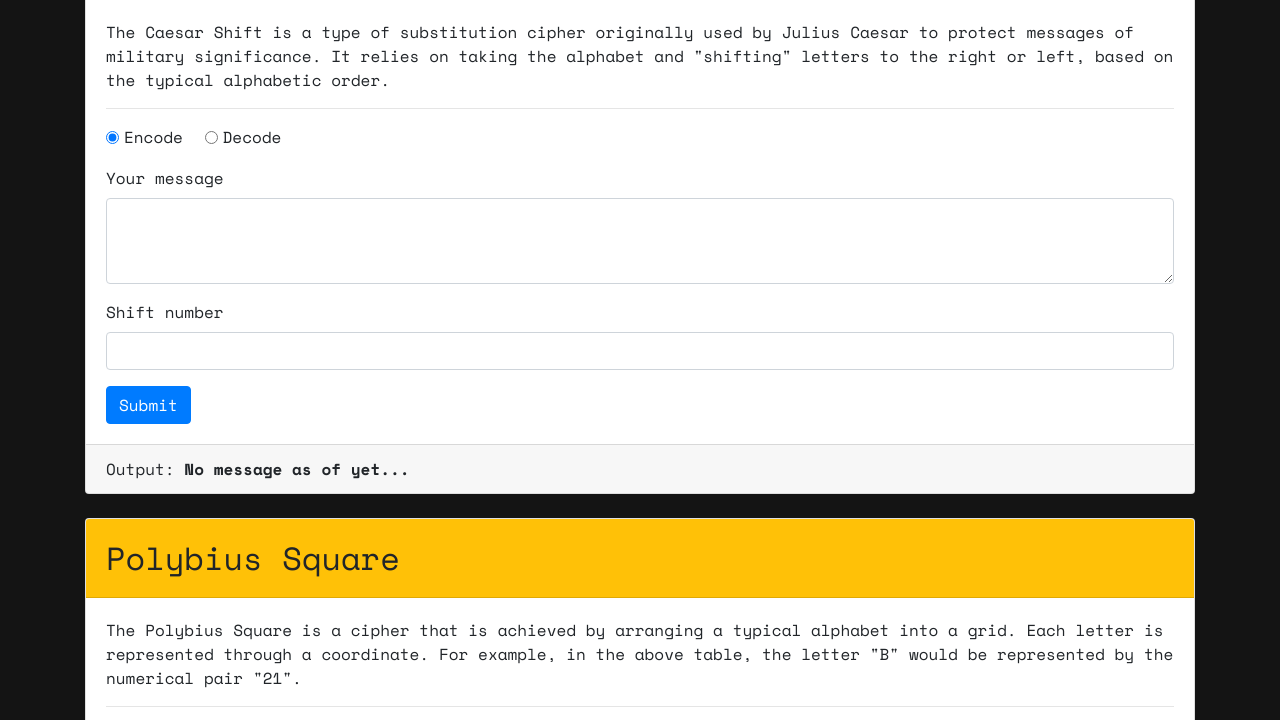
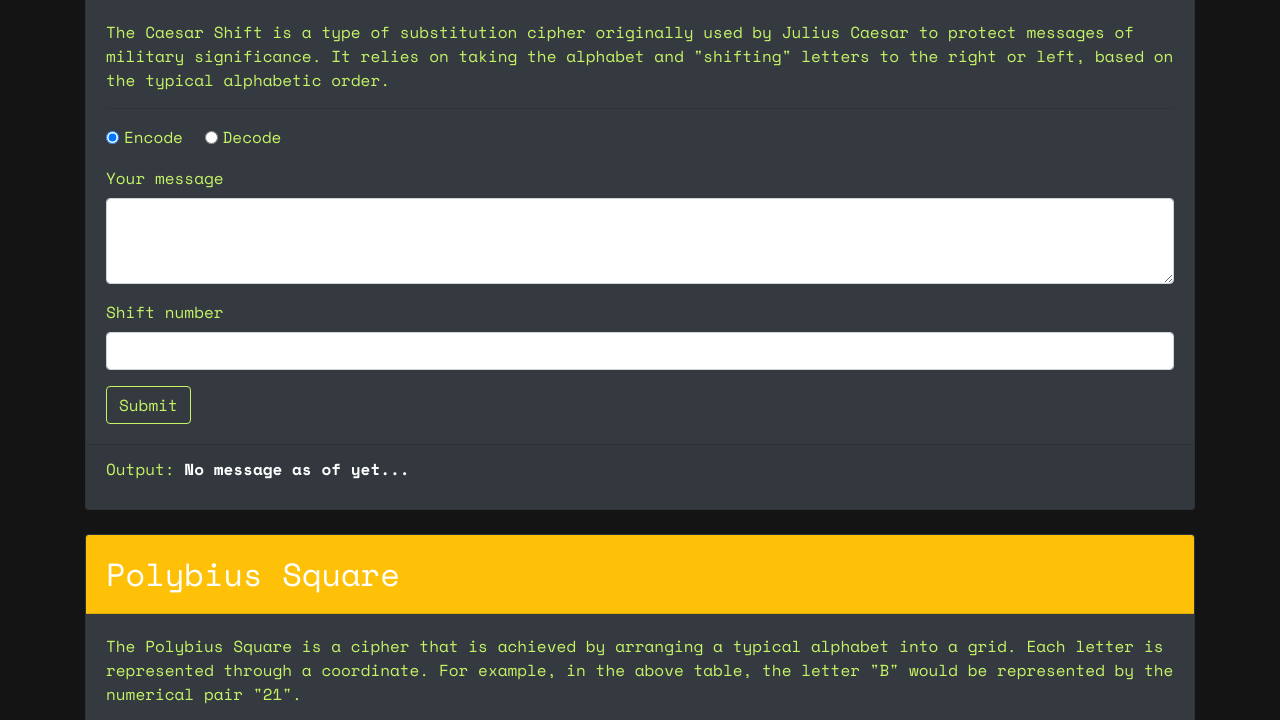
Before and after one commit to skurshner/Decoder-Ring, a website: page index.html in a window 1280 px wide. Shown: the part 256-976 px from the top of the page. Drawn offline with nearby package versions, Linux system fonts and the light colour scheme.

Commit message:
updated some colors to green/black

```diff
--- a/index.html
+++ b/index.html
@@ -62,7 +62,7 @@
                   </div>
                   <div class="form-check form-check-inline">
                     <input
-                      class="form-check-input"
+                      class="form-check-input green-bg"
                       type="radio"
                       name="caesar-options"
                       id="caesar-options-decode"
@@ -85,7 +85,7 @@
                   <label for="caesar-shift">Shift number</label>
                   <input type="number" class="form-control" id="caesar-shift" />
                 </div>
-                <button class="btn btn-primary" type="submit">Submit</button>
+                <button class="btn" type="submit">Submit</button>
               </form>
             </div>
             <div
@@ -97,10 +97,10 @@
               try again.
             </div>
             <div class="card-footer">
-              Output:
-              <span class="font-weight-bold" id="caesar-output"
+              <p>Output: <span class="font-weight-bold" id="caesar-output"
                 >No message as of yet...</span
-              >
+              ></p>
+
             </div>
           </div>
         </div>
--- a/styles.css
+++ b/styles.css
@@ -2,3 +2,31 @@ body {
   background-color: #141414;
   font-family: "Space Mono", monospace;
 }
+
+.card {
+  background-color: #343a40;
+  color: #ffffff;
+}
+
+p,
+label {
+  color: #c5f467;
+}
+
+.btn {
+  color: #c5f467;
+  border: 1px solid #c5f467;
+}
+
+.btn:hover {
+  background-color: #c5f467;
+  color: #343a40;
+}
+
+.form-check-input::after {
+  background-color: #c5f467;
+}
+
+span {
+  color: #ffffff;
+}
```
